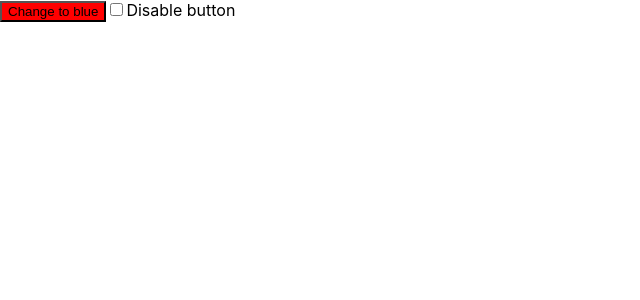
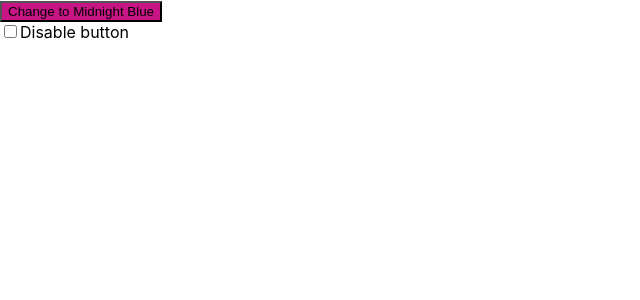
Before and after one commit to ESTECHTI/Testing-React-with-Jest-and-React-Testing-Library-RTL-, a React (Create React App) app in the folder color-button/: page / in a window 1280 px wide. Shown: the top 300 px of the page, without its empty margins (0-640 px from the left). Built offline with nearby package versions, Linux system fonts and the light colour scheme.

Commit message:
First section ended

```diff
--- a/color-button/src/App.js
+++ b/color-button/src/App.js
@@ -1,28 +1,29 @@
-import { useState } from 'react';
-import './App.css';
+import { useState } from "react";
 
-export function replaceCameWithSpaces(colorName) {
-  return colorName.replace(/\B([A-Z])\B/g, ' $1');
+export function replaceCamelWithSpaces(colorName) {
+  return colorName.replace(/\B([A-Z])\B/g, " $1");
 }
 
 function App() {
-  const [ buttonColor, setButtonColor ] = useState('red');
-  const [ disabled, setDisabled ] = useState(false);
+  const [buttonColor, setButtonColor] = useState("MediumVioletRed");
+  const [disabled, setDisabled] = useState(false);
 
-  const newButtonColor = buttonColor === 'red' ? 'blue' : 'red';
+  const newButtonColor =
+    buttonColor === "MediumVioletRed" ? "MidnightBlue" : "MediumVioletRed";
 
   return (
-    <div >
+    <div>
       <button
-        style={{backgroundColor: disabled ? 'gray' : buttonColor}}
+        style={{ backgroundColor: disabled ? "gray" : buttonColor }}
         onClick={() => setButtonColor(newButtonColor)}
         disabled={disabled}
       >
-        Change to {newButtonColor}
+        Change to {replaceCamelWithSpaces(newButtonColor)}
       </button>
+      <br />
       <input
         type="checkbox"
-        id='disable-button-checkbox'
+        id="disable-button-checkbox"
         defaultChecked={disabled}
         onChange={(e) => setDisabled(e.target.checked)}
       />
```
Also changed, not shown: 1 other file (tests, documents, lock files or other folders).
